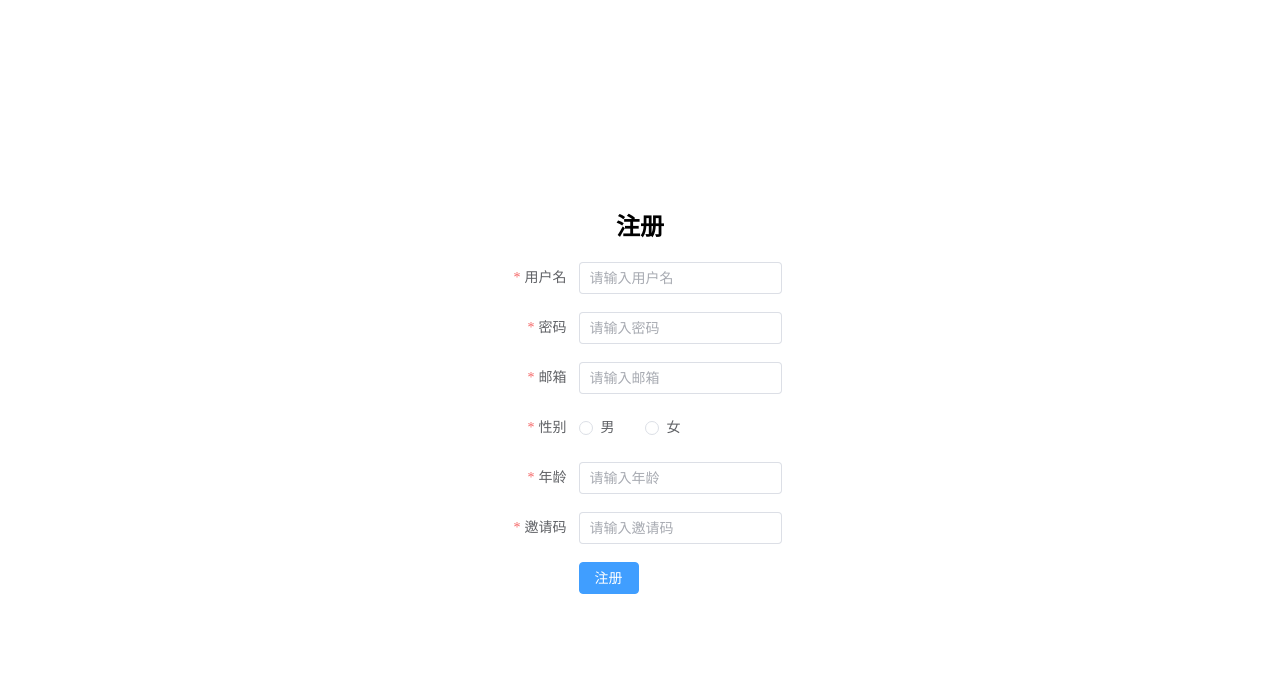
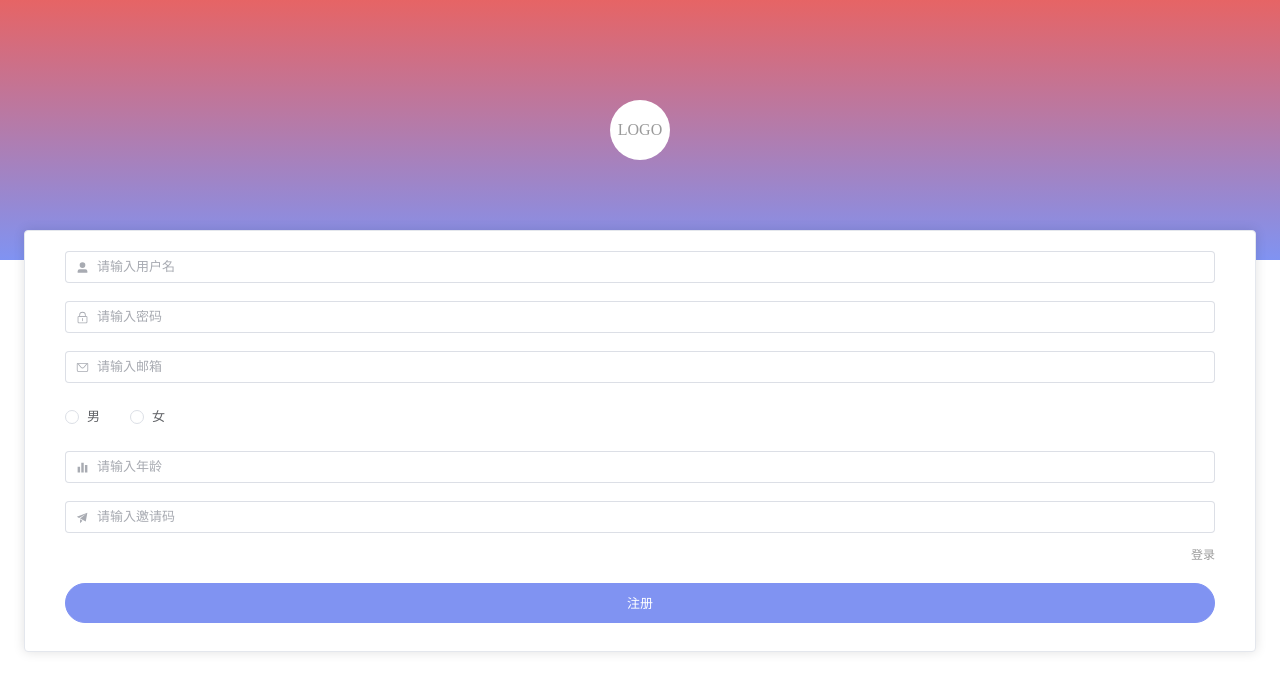
Before and after one commit to xiaoming-hetao/chatgpt-selfmemo, a Nuxt app: page /hollow/register in a window 1280 px wide. Shown: the top 692 px of the page. Built offline with nearby package versions, Linux system fonts and the light colour scheme.

Commit message:
style: 登录注册页面样式美化

```diff
--- a/assets/style/global.less
+++ b/assets/style/global.less
@@ -1,13 +1,15 @@
 body {
   margin: 0;
+  p {
+    margin-bottom: 0;
+    margin-top: 0;
+  }
+}
+:root {
   --page-container-padding: 24px;
   --card-container-padding: 10px;
   --primary-color-blue: #4095e5;
   --primary-color-orange: #FFBF6B;
   --primary-color-grey: #9A9A9A;
 
-  p {
-    margin-bottom: 0;
-    margin-top: 0;
-  }
 }
--- /dev/null
+++ b/components/hollow/LogoContainer/index.vue
@@ -0,0 +1,26 @@
+<template>
+  <div class="logo-container">
+    <div class="logo">LOGO</div>
+  </div>
+</template>
+
+<style lang="less" scoped>
+.logo-container {
+  width: 100%;
+  background-image: linear-gradient(#e66465, #8093f2);
+  height: 260px;
+  display: flex;
+  justify-content: center;
+  align-items: center;
+  .logo {
+    display: flex;
+    align-items: center;
+    justify-content: center;
+    width: 60px;
+    height: 60px;
+    border-radius: 50%;
+    background: #fff;
+    color: var(--primary-color-grey);
+  }
+}
+</style>
--- a/pages/hollow/login/index.vue
+++ b/pages/hollow/login/index.vue
@@ -1,43 +1,75 @@
 <template>
   <div class="login-wrapper">
-    <el-form :model="loginForm" label-width="80px">
-      <el-form-item label="用户名">
-        <el-input v-model="loginForm.username" style="width: 200px"></el-input>
+    <LogoConatiner />
+    <div class="form-container">
+      <el-card class="form-card">
+        <el-form
+          :model="loginForm"
+          ref="loginFormRef"
+          :rules="rules"
+          style="margin-top: 40px"
+        >
+          <el-form-item prop="username">
+            <el-input
+              :prefix-icon="UserFilled"
+              v-model="loginForm.username"
+              placeholder="请输入用户名"
+            ></el-input>
           </el-form-item>
-      <el-form-item label="密码">
+          <el-form-item prop="password">
             <el-input
+              :prefix-icon="Lock"
               type="password"
               v-model="loginForm.password"
               show-password
-          style="width: 200px"
+              placeholder="请输入密码"
             ></el-input>
           </el-form-item>
+          <div class="action">
+            <p @click="() => router.push('/hollow/register')">注册</p>
+            <p>忘记密码</p>
+          </div>
           <el-form-item>
             <el-button
-          type="primary"
-          @click="handleSubmit"
+              @click="handleSubmit(loginFormRef)"
+              color="#8093f2"
+              style="color: #fff; width: 100%; height: 40px"
+              round
               :loading="state.isLoading"
               >登录</el-button
             >
           </el-form-item>
         </el-form>
+      </el-card>
+    </div>
   </div>
 </template>
 
 <script lang="ts" setup>
 import { reactive } from 'vue'
+import { UserFilled, Lock } from '@element-plus/icons-vue'
 import { request, state } from '~/config/http.config'
 import { useHollowStore } from '~/store/hollow'
+import type { FormInstance } from 'element-plus'
+
+import LogoConatiner from '~/components/hollow/LogoContainer'
 
 const hollowStore = useHollowStore()
 const router = useRouter()
 
+const loginFormRef = ref<FormInstance>()
 const loginForm = reactive({
   username: '',
   password: '',
 })
+const rules = ref({
+  username: [{ required: true, message: '请输入用户名', trigger: 'blur' }],
+  password: [{ required: true, message: '请输入密码', trigger: 'blur' }],
+})
 
-const handleSubmit = async () => {
+const handleSubmit = async (formEl: FormInstance | undefined) => {
+  await formEl?.validate(async (valid) => {
+    if (valid) {
       const postData = {
         username: loginForm.username,
         password: loginForm.password,
@@ -50,13 +82,35 @@ const handleSubmit = async () => {
         router.push('/hollow')
       })
     }
+  })
+}
 </script>
 
-<style scoped>
+<style lang="less" scoped>
 .login-wrapper {
   display: flex;
-  justify-content: center;
-  align-items: center;
+  flex-direction: column;
   height: 100vh;
+  .form-container {
+    padding: 0 var(--page-container-padding);
+    --el-color-primary: #8093f2;
+    --el-font-size-base: 13px;
+    .form-card {
+      height: 300px;
+      padding: 0 20px;
+      margin-top: -30px;
+    }
+    .action {
+      display: flex;
+      justify-content: space-between;
+      margin-bottom: 30px;
+      margin-top: -6px;
+      p {
+        font-size: 12px;
+        color: var(--primary-color-grey);
+        cursor: pointer;
+      }
+    }
+  }
 }
 </style>
--- a/pages/hollow/register/index.vue
+++ b/pages/hollow/register/index.vue
@@ -1,52 +1,67 @@
 <template>
   <div class="register-page">
+    <LogoConatiner />
     <div class="register-form">
-      <h2 class="register-title">注册</h2>
-      <el-form
-        :model="form"
-        :rules="rules"
-        ref="registerForm"
-        label-width="80px"
-      >
-        <el-form-item label="用户名" prop="username">
+      <el-card class="form-card">
+        <el-form :model="form" :rules="rules" ref="registerFormRef">
+          <el-form-item prop="username">
             <el-input
+              :prefix-icon="UserFilled"
               v-model="form.username"
               placeholder="请输入用户名"
             ></el-input>
           </el-form-item>
-        <el-form-item label="密码" prop="password">
+          <el-form-item prop="password">
             <el-input
               type="password"
+              :prefix-icon="Lock"
               v-model="form.password"
               placeholder="请输入密码"
               show-password
             ></el-input>
           </el-form-item>
-        <el-form-item label="邮箱" prop="email">
-          <el-input v-model="form.email" placeholder="请输入邮箱"></el-input>
+          <el-form-item prop="email">
+            <el-input
+              :prefix-icon="Message"
+              v-model="form.email"
+              placeholder="请输入邮箱"
+            ></el-input>
           </el-form-item>
-        <el-form-item label="性别" prop="gender">
+          <el-form-item prop="gender">
             <el-radio-group v-model="form.gender">
               <el-radio label="male">男</el-radio>
               <el-radio label="female">女</el-radio>
             </el-radio-group>
           </el-form-item>
-        <el-form-item label="年龄" prop="age">
+          <el-form-item prop="age">
             <el-input
+              :prefix-icon="Histogram"
               v-model.number="form.age"
               placeholder="请输入年龄"
             ></el-input>
           </el-form-item>
-        <el-form-item label="邀请码" prop="inviteCode">
+          <el-form-item prop="inviteCode">
             <el-input
+              :prefix-icon="Promotion"
               v-model="form.inviteCode"
               placeholder="请输入邀请码"
             ></el-input>
           </el-form-item>
+          <div class="action">
+            <p @click="() => router.push('/hollow/login')">登录</p>
+          </div>
           <el-form-item>
-          <el-button type="primary" @click="handleRegister">注册</el-button>
+            <el-button
+              @click="handleRegister(registerFormRef)"
+              color="#8093f2"
+              style="color: #fff; width: 100%; height: 40px"
+              round
+              :loading="state.isLoading"
+              >注册
+            </el-button>
           </el-form-item>
         </el-form>
+      </el-card>
     </div>
   </div>
 </template>
@@ -54,11 +69,20 @@
 <script lang="ts" setup>
 import { reactive, ref } from 'vue'
 import { request, state } from '~/config/http.config'
-import { useHollowStore } from '~/store/hollow'
+import {
+  UserFilled,
+  Lock,
+  Message,
+  Histogram,
+  Promotion,
+} from '@element-plus/icons-vue'
+import type { FormInstance } from 'element-plus'
 
-const hollowStore = useHollowStore()
+import LogoConatiner from '~/components/hollow/LogoContainer'
+
 const router = useRouter()
 
+const registerFormRef = ref<FormInstance>()
 const form = reactive({
   username: '',
   password: '',
@@ -67,7 +91,6 @@ const form = reactive({
   age: '',
   inviteCode: '',
 })
-
 const rules = ref({
   username: [{ required: true, message: '请输入用户名', trigger: 'blur' }],
   password: [{ required: true, message: '请输入密码', trigger: 'blur' }],
@@ -83,7 +106,9 @@ const rules = ref({
   inviteCode: [{ required: true, message: '请输入邀请码', trigger: 'blur' }],
 })
 
-const handleRegister = async () => {
+const handleRegister = async (formEl: FormInstance | undefined) => {
+  await formEl?.validate(async (valid) => {
+    if (valid) {
       const postData = {
         username: form.username,
         password: form.password,
@@ -93,26 +118,41 @@ const handleRegister = async () => {
         inviteCode: form.inviteCode,
       }
 
-  await request('post', '/user/register', postData, (res: any) => {
+      await request('post', '/user/register', postData, () => {
         router.push('/hollow/login')
+      })
+    }
   })
 }
 </script>
 
-<style scoped>
+<style lang="less" scoped>
 .register-page {
   display: flex;
-  justify-content: center;
-  align-items: center;
+  flex-direction: column;
   height: 100vh;
-}
 
   .register-form {
-  padding: 20px;
+    padding: 0 var(--page-container-padding);
+    --el-color-primary: #8093f2;
+    --el-font-size-base: 13px;
+    .form-card {
+      height: 420px;
+      padding: 0 20px;
+      margin-top: -30px;
+
+      .action {
+        display: flex;
+        flex-direction: row-reverse;
+        margin-bottom: 20px;
+        margin-top: -6px;
+        p {
+          font-size: 12px;
+          color: var(--primary-color-grey);
+          cursor: pointer;
         }
-
-.register-title {
-  text-align: center;
-  margin-bottom: 20px;
+      }
+    }
+  }
 }
 </style>
--- a/pages/index.vue
+++ b/pages/index.vue
@@ -2,12 +2,16 @@
   <div class="continer">
     <!-- <div class="feature-entry">备忘录</div> -->
     <div class="feature-wrap">
-      <div class="feature-entry">树洞</div>
+      <div class="feature-entry" @click="() => router.push('/hollow')">
+        树洞
+      </div>
     </div>
   </div>
 </template>
 
-<script lang="ts"></script>
+<script lang="ts" setup>
+const router = useRouter()
+</script>
 
 <style lang="less" scoped>
 // 公转动画
```
Lines whose indentation alone changed are shown as unchanged.
